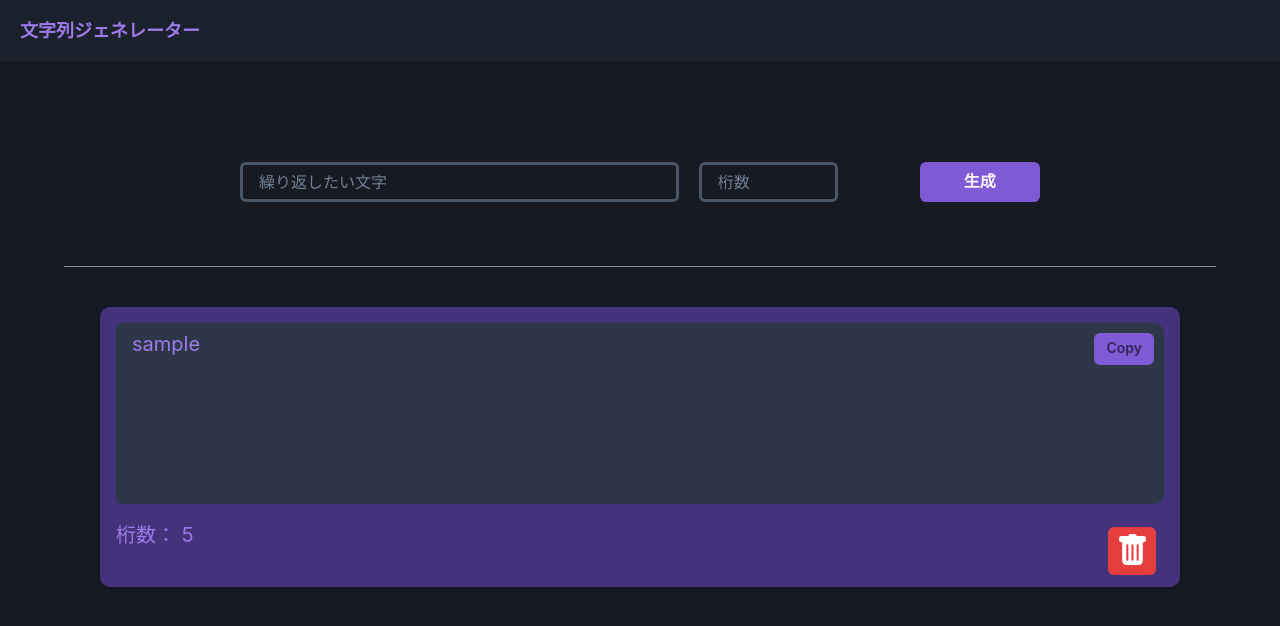
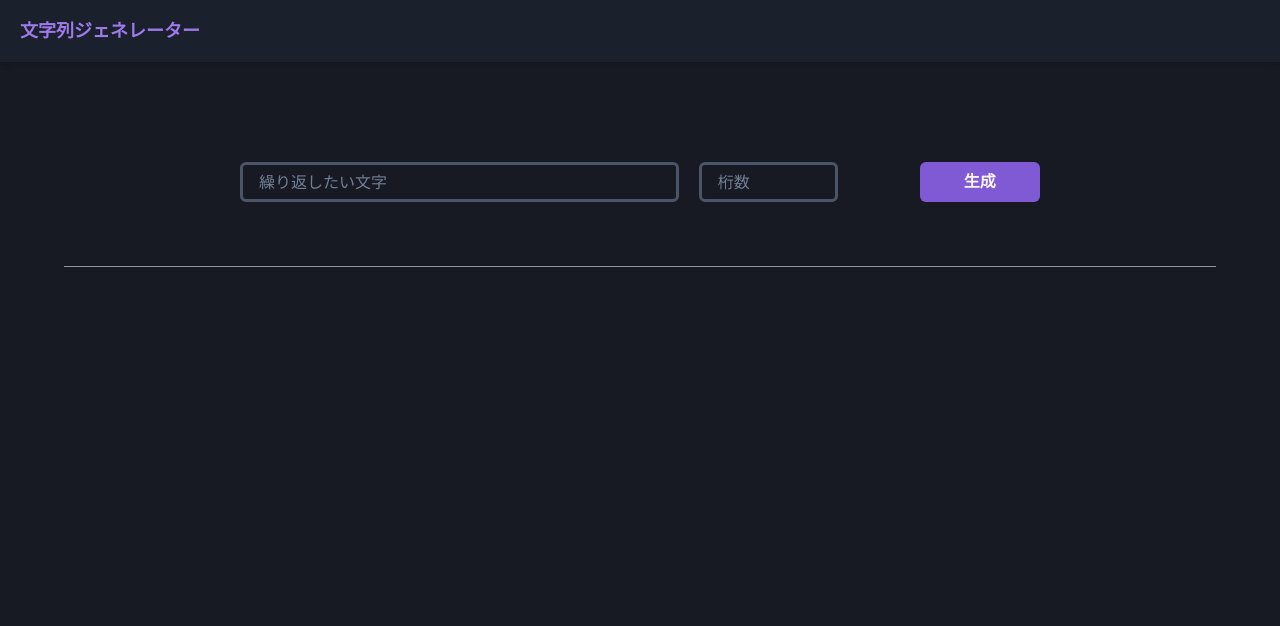
Before and after one commit to rerelurelu/string-generator, a React (Vite) app: page / in a window 1280 px wide. Shown: the top 626 px of the page. Built offline with nearby package versions, Linux system fonts and the light colour scheme.

Commit message:
✨ feat: Add text generation fuc

```diff
--- a/src/components/organisms/inputField/InputField.tsx
+++ b/src/components/organisms/inputField/InputField.tsx
@@ -1,9 +1,11 @@
 import { Box, Grid, HStack, Input, Divider } from '@chakra-ui/react';
 import { ChangeEvent, useState } from 'react';
 import { useDispatch, useSelector } from 'react-redux';
+import { v4 as uuid } from 'uuid';
 
 import { addOutputCard } from '../../../features/outputCards';
 import { RootState } from '../../../main';
+import { generateText } from '../../../utils/GenerateText';
 import { CreateButton } from '../../atoms/button/createButton';
 
 export const InputField = () => {
@@ -13,11 +15,13 @@ export const InputField = () => {
   const dispatch = useDispatch();
 
   const onClickCreate = (inputText: string, digits: string) => {
+    const text: string = generateText(inputText, digits);
+
     dispatch(
       addOutputCard({
-        id: outputCardList.length,
+        id: uuid(),
         digits: digits,
-        text: inputText,
+        text: text,
       })
     );
     setInputText('');
--- a/src/components/organisms/outputField/OutputFiled.tsx
+++ b/src/components/organisms/outputField/OutputFiled.tsx
@@ -1,25 +1,29 @@
 import { Grid } from '@chakra-ui/react';
-import { FC } from 'react';
+import { FC, useCallback } from 'react';
 
+import { useDispatch, useSelector } from 'react-redux';
+import { deleteOutputCard } from '../../../features/outputCards';
+import { RootState } from '../../../main';
 import { OutputCard } from './outputCard/OutputCard';
 
 export const OutputField: FC = () => {
-  const dummyData = {
-    id: 1,
-    digits: '5',
-    text: 'sample',
-  };
+  const outputCardList = useSelector((state: RootState) => state.outputCards.value);
+  const dispatch = useDispatch();
 
-  const onClickDelete = (id: number) => {};
+  const onClickDelete = useCallback((id: string) => {
+    dispatch(deleteOutputCard({ id: id }));
+  }, []);
 
   return (
-    <Grid px={100} mt={10} justifyItems="center" alignItems="center">
-      <OutputCard
-        id={dummyData.id}
-        digits={dummyData.digits}
-        text={dummyData.text}
-        onClick={() => onClickDelete(dummyData.id)}
-      />
+    <Grid px={100} justifyItems="center" alignItems="center">
+      {outputCardList.map((outputCard) => (
+        <OutputCard
+          key={outputCard.id}
+          digits={outputCard.digits}
+          text={outputCard.text}
+          onClick={() => onClickDelete(outputCard.id)}
+        />
+      ))}
     </Grid>
   );
 };
--- a/src/components/organisms/outputField/outputCard/OutputCard.tsx
+++ b/src/components/organisms/outputField/outputCard/OutputCard.tsx
@@ -3,22 +3,21 @@ import { BsTrashFill } from 'react-icons/bs';
 import { FC, memo } from 'react';
 
 type Props = {
-  id: number;
   digits: string;
   text: string;
-  onClick: (id: number) => void;
+  onClick: () => void;
 };
 
 export const OutputCard: FC<Props> = memo((props) => {
-  const { id, digits, text, onClick } = props;
+  const { digits, text, onClick } = props;
   const { hasCopied, onCopy } = useClipboard(text);
 
   return (
     <Box
-      key={id}
       w="100%"
       h="280px"
       maxW={1200}
+      mt={10}
       bg="purple.800"
       borderRadius="10px"
       shadow="md"
@@ -31,7 +30,7 @@ export const OutputCard: FC<Props> = memo((props) => {
             w="80%"
             fontSize={20}
             size="md"
-            rows={6}
+            rows={5}
             resize="none"
             border="none"
             isReadOnly
@@ -60,7 +59,7 @@ export const OutputCard: FC<Props> = memo((props) => {
             pos="absolute"
             bottom={3}
             right={6}
-            onClick={() => onClick(id)}
+            onClick={onClick}
           />
         </Box>
       </VStack>
--- a/src/features/outputCards.ts
+++ b/src/features/outputCards.ts
@@ -1,14 +1,23 @@
-import { createSlice } from '@reduxjs/toolkit';
+import { createSlice, PayloadAction } from '@reduxjs/toolkit';
+
+type outputCard = {
+  id: string;
+  digits: string;
+  text: string;
+};
 
 export const outputCardSlice = createSlice({
   name: 'outputCards',
-  initialState: { value: [] },
+  initialState: { value: [] as outputCard[] },
   reducers: {
-    addOutputCard: (state: any, action: any) => {
+    addOutputCard: (state: any, action: PayloadAction<outputCard>) => {
       state.value.push(action.payload);
+    },
+    deleteOutputCard: (state: any, action: any) => {
+      state.value = state.value.filter((outputCard: any) => outputCard.id !== action.payload.id);
     },
   },
 });
 
 export default outputCardSlice.reducer;
-export const { addOutputCard } = outputCardSlice.actions;
+export const { addOutputCard, deleteOutputCard } = outputCardSlice.actions;
--- /dev/null
+++ b/src/utils/GenerateText.ts
@@ -0,0 +1,11 @@
+export const generateText = (inputText: string, digits: string) => {
+  let text: string = '';
+
+  if (inputText.length >= Number(digits)) {
+    text = inputText.slice(0, Number(digits));
+  } else {
+    text = inputText.padEnd(Number(digits), inputText);
+  }
+
+  return text;
+};
```
